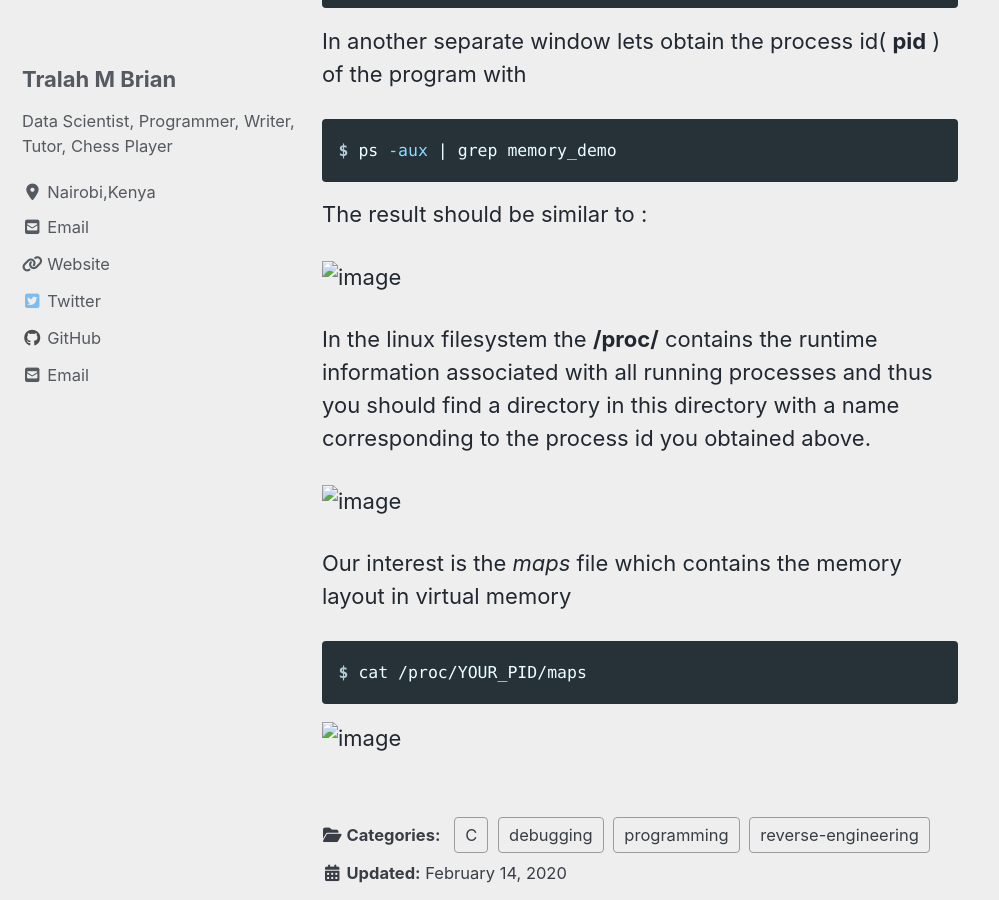
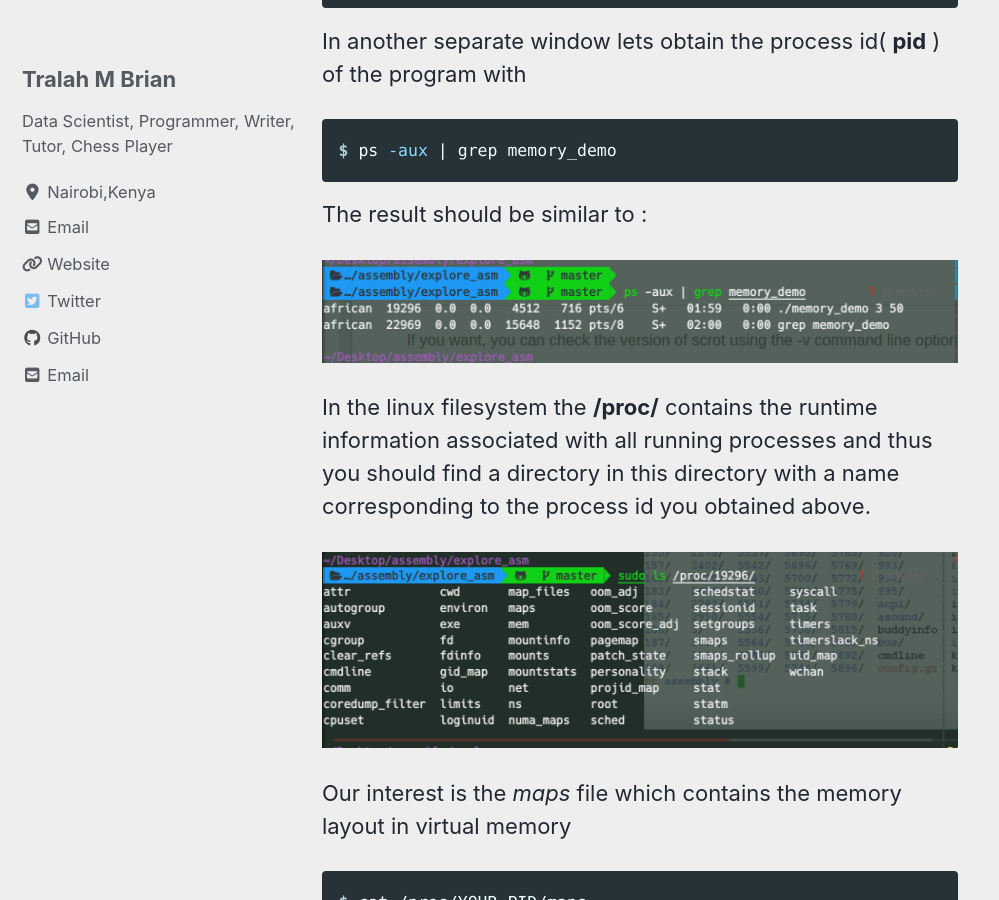
Before and after one commit to TralahM/TralahM.github.io, a Jekyll site: the page built from _posts/2020-02-14-Using-GDB-to-examine-C-software.markdown, in a window 1280 px wide and 900 px high, scrolled down 1412 px. Shown: the whole window, without its empty margins (0-999 px from the left). Built offline with Jekyll 4.4.1, drawn with Linux system fonts in a browser that asks for light colours; cached includes are drawn as plain includes; nearby versions of some CDN libraries.

Commit message:
images link prefix with /

````diff
--- a/_posts/2020-02-14-Using-GDB-to-examine-C-software.markdown
+++ b/_posts/2020-02-14-Using-GDB-to-examine-C-software.markdown
@@ -52,14 +52,14 @@ $ ps -aux | grep memory_demo
 
 The result should be similar to :
 
-![image](images/obtain_pid.png)
+![image](/images/obtain_pid.png)
 
 In the linux filesystem the **/proc/** contains the runtime information
 associated with all running processes and thus you should find a
 directory in this directory with a name corresponding to the process id
 you obtained above.
 
-![image](images/proc_pid.png)
+![image](/images/proc_pid.png)
 
 Our interest is the *maps* file which contains the memory layout in
 virtual memory
@@ -68,4 +68,4 @@ virtual memory
 $ cat /proc/YOUR_PID/maps
 ```
 
-![image](images/maps_file.png)
+![image](/images/maps_file.png)
````
